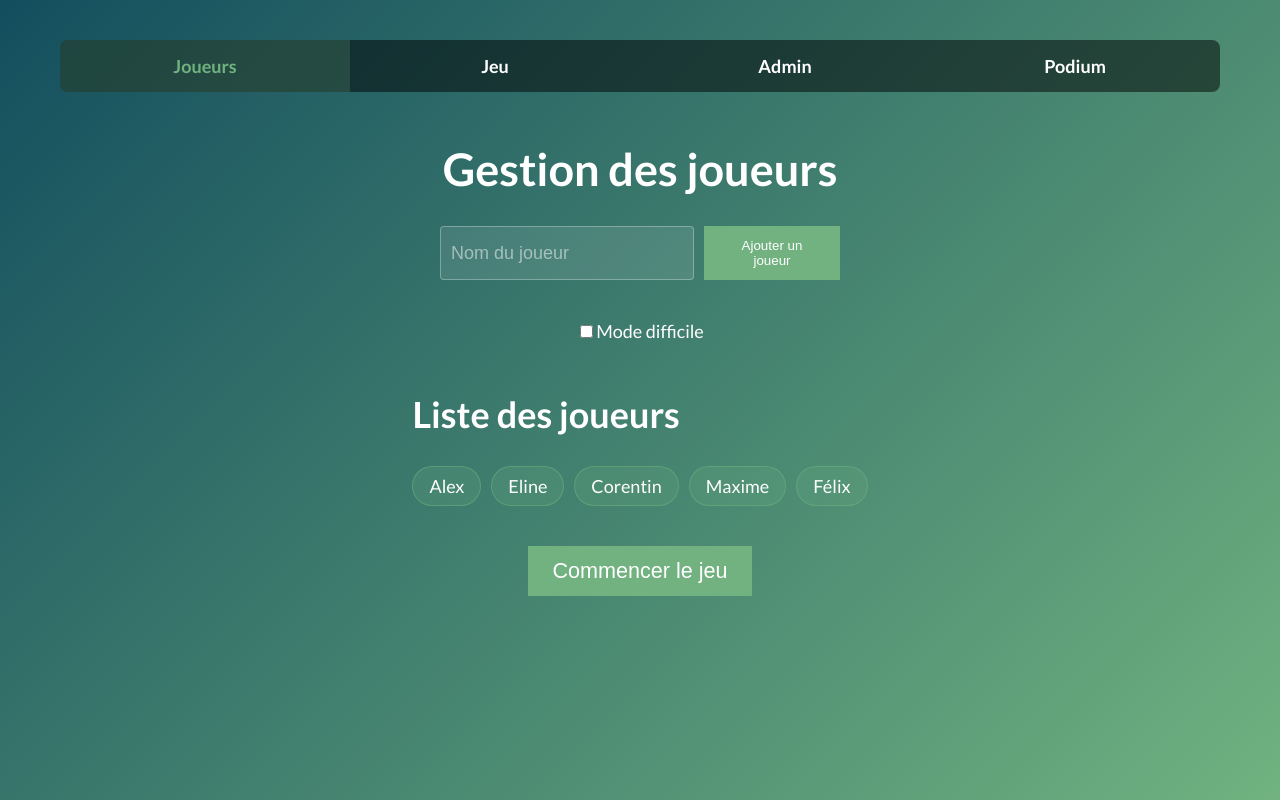
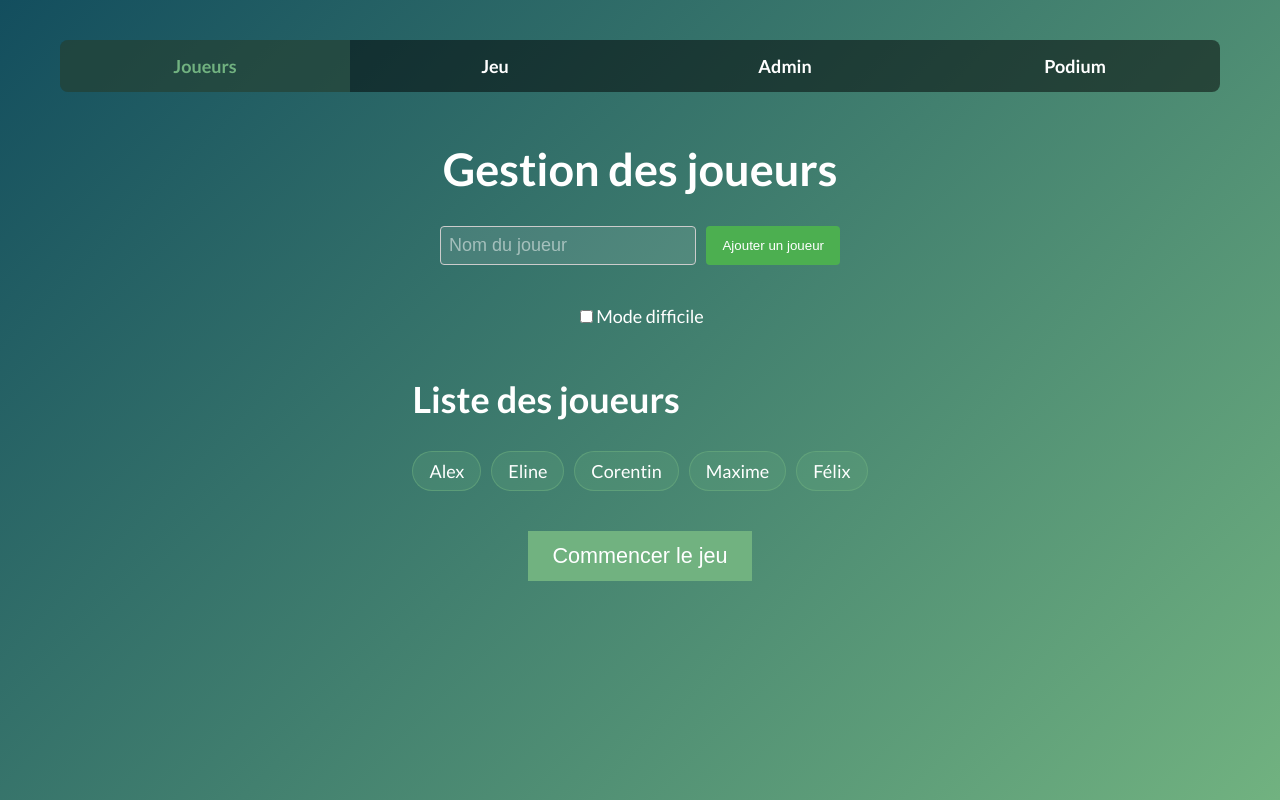
Before and after one commit to AlexandreGaultier/killer-game, a Vue app: page / in a window 1280 px wide. Built offline with nearby package versions, Linux system fonts and the light colour scheme.

Commit message:
refacto of Mission and Player Input components

```diff
--- a/src/components/MissionInput.vue
+++ b/src/components/MissionInput.vue
@@ -1,38 +1,71 @@
 <template>
-  <div class="mission-input">
-    <input v-model="missionDescription" placeholder="Description de la mission" />
+  <div class="input-container">
+    <input
+      v-model="missionDescription"
+      @keyup.enter="addMission"
+      placeholder="Description de la mission"
+    />
     <button @click="addMission">Ajouter une mission</button>
   </div>
 </template>
 
 <script lang="ts">
-import { ref } from 'vue'
+import { ref, defineComponent } from 'vue'
 import { useGameStore } from '../stores/gameStore'
 
-export default {
+export default defineComponent({
+  name: 'MissionInput',
   setup() {
     const gameStore = useGameStore()
     const missionDescription = ref('')
 
-    const addMission = () => {
-      if (missionDescription.value.trim()) {
-        gameStore.addMission(missionDescription.value.trim())
+    const addMission = (): void => {
+      const trimmedDescription = missionDescription.value.trim()
+      if (trimmedDescription) {
+        gameStore.addMission(trimmedDescription)
         missionDescription.value = ''
       }
     }
 
     return { missionDescription, addMission }
   }
-}
+})
 </script>
+
 <style scoped>
-.mission-input {
+.input-container {
   display: flex;
+  flex-direction: column;
   gap: 10px;
   margin-bottom: 20px;
 }
 
-.mission-input input {
-  flex-grow: 1;
+.input-container input {
+  padding: 8px;
+  border: 1px solid #ccc;
+  border-radius: 4px;
+}
+
+.input-container button {
+  padding: 8px 16px;
+  background-color: #4CAF50;
+  color: white;
+  border: none;
+  border-radius: 4px;
+  cursor: pointer;
+}
+
+.input-container button:hover {
+  background-color: #45a049;
+}
+
+@media (min-width: 768px) {
+  .input-container {
+    flex-direction: row;
+  }
+
+  .input-container input {
+    flex-grow: 1;
+  }
 }
 </style>
--- a/src/components/PlayerInput.vue
+++ b/src/components/PlayerInput.vue
@@ -1,5 +1,5 @@
 <template>
-    <div class="player-input">
+  <div class="input-container">
     <input
       v-model="playerName"
       @keyup.enter="addPlayer"
@@ -10,33 +10,62 @@
 </template>
 
 <script lang="ts">
-  import { ref } from 'vue'
+import { ref, defineComponent } from 'vue'
 import { useGameStore } from '../stores/gameStore'
 
-  export default {
+export default defineComponent({
+  name: 'PlayerInput',
   setup() {
     const gameStore = useGameStore()
     const playerName = ref('')
 
-      const addPlayer = () => {
-        if (playerName.value.trim()) {
-          gameStore.addPlayer(playerName.value.trim())
+    const addPlayer = (): void => {
+      const trimmedName = playerName.value.trim()
+      if (trimmedName) {
+        gameStore.addPlayer(trimmedName)
         playerName.value = ''
       }
     }
 
     return { playerName, addPlayer }
   }
-  }
+})
 </script>
+
 <style scoped>
-  .player-input {
+.input-container {
   display: flex;
+  flex-direction: column;
   gap: 10px;
   margin-bottom: 20px;
 }
 
-  .player-input input {
+.input-container input {
+  padding: 8px;
+  border: 1px solid #ccc;
+  border-radius: 4px;
+}
+
+.input-container button {
+  padding: 8px 16px;
+  background-color: #4CAF50;
+  color: white;
+  border: none;
+  border-radius: 4px;
+  cursor: pointer;
+}
+
+.input-container button:hover {
+  background-color: #45a049;
+}
+
+@media (min-width: 768px) {
+  .input-container {
+    flex-direction: row;
+  }
+
+  .input-container input {
     flex-grow: 1;
   }
+}
 </style>
```
Lines whose indentation alone changed are shown as unchanged.
